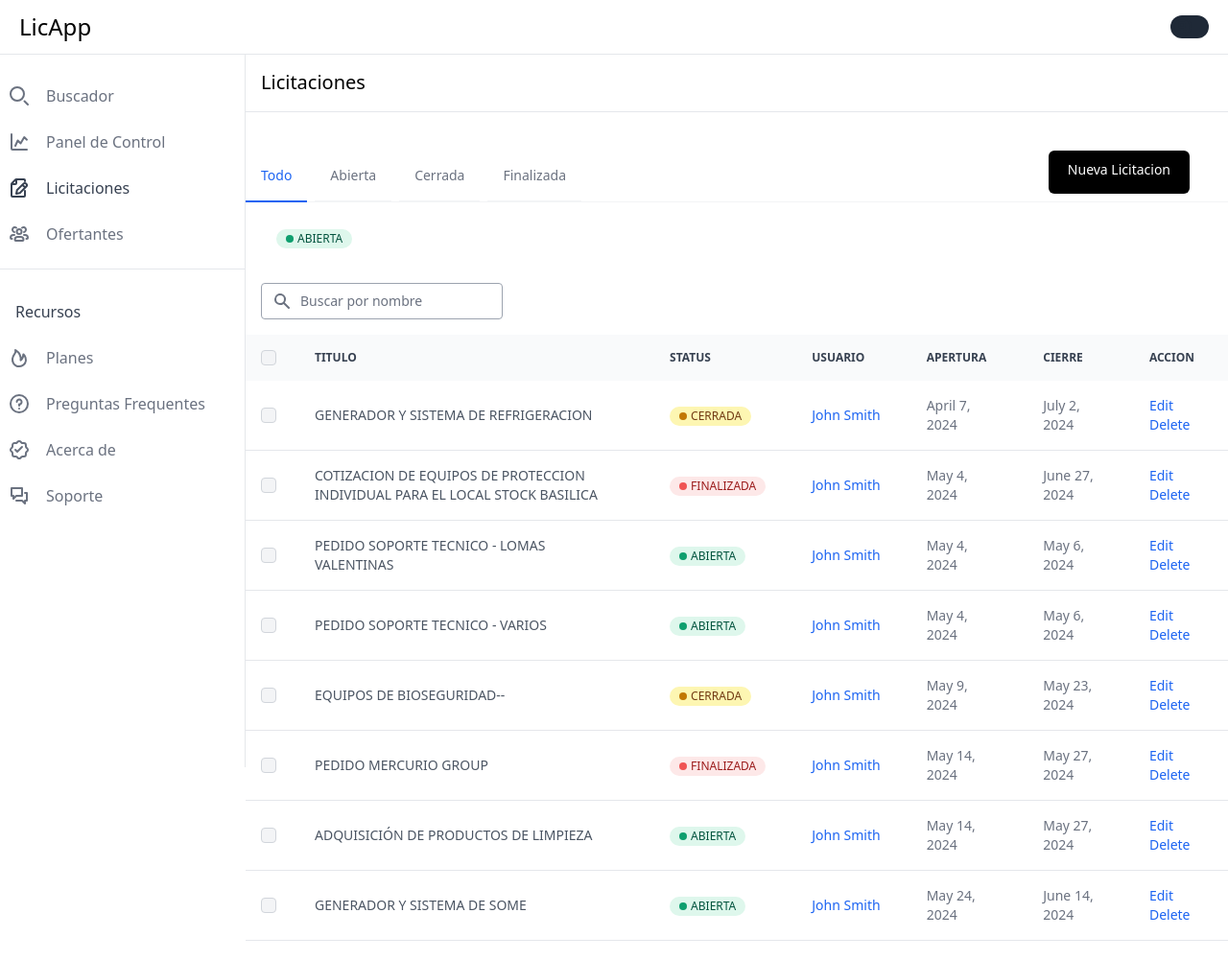
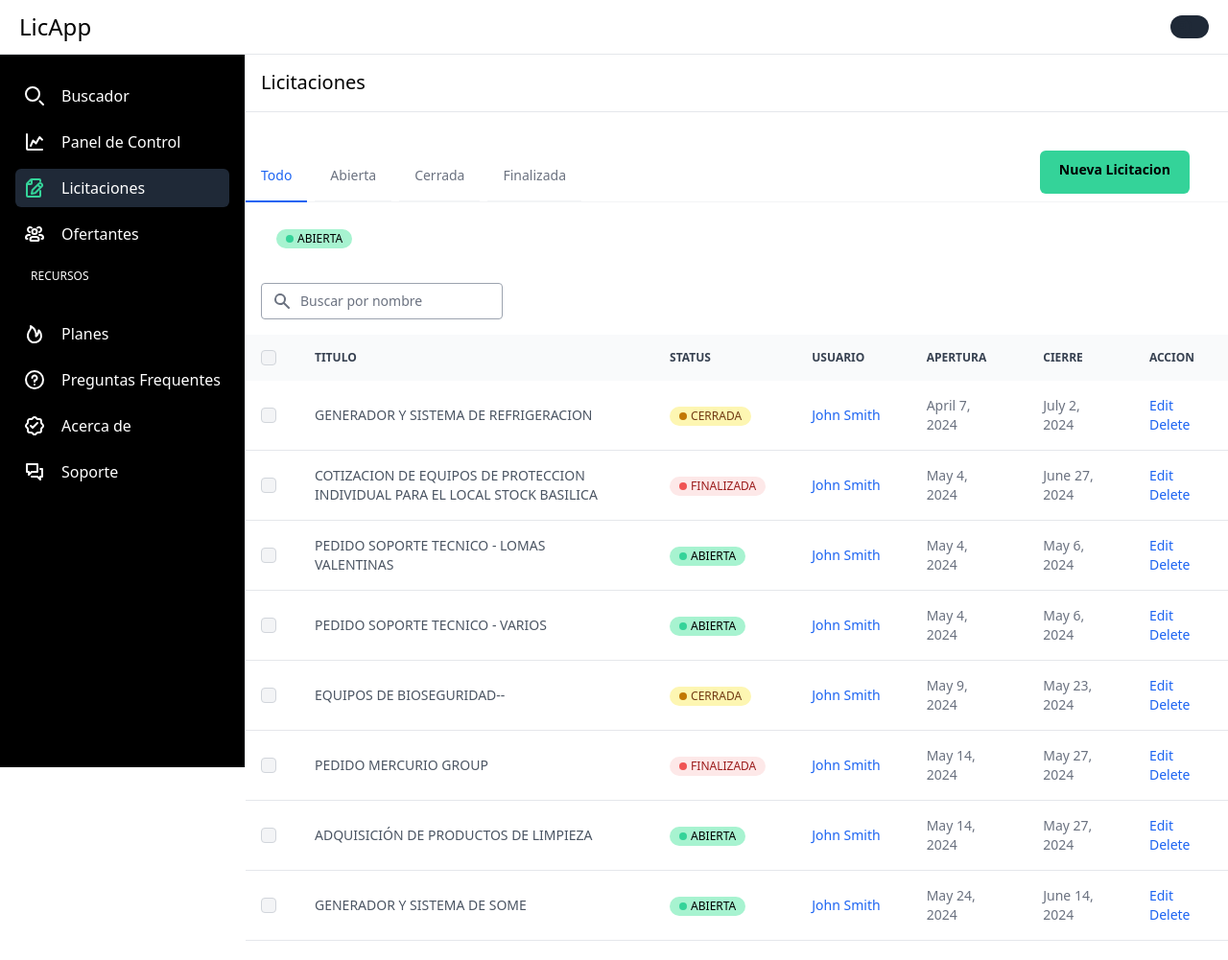
Before and after one commit to Paolovg95/licitappusers, a Django app: template templates/read_licitaciones.html in a window 1280 px wide. Shown: the whole page at 96% size. Run offline with Django 4.2, Linux system fonts and the light colour scheme; data comes from the database, SQL or seed files in the repository; tables that the repository leaves empty hold one stand-in row (values such as "Sample post"); the template is opened without the code that fills it: values that come from a table or form of the project are taken from there, most other values are stand-ins (such as "Sample title", 1, 10 or a date in 2020); parts of the project's set-up code (start-up, migrations or seed data) failed here and were passed over; some libraries are stand-ins or nearby versions.

Commit message:
Templates styles refactor

```diff
--- a/static/sidebar/js/sidebar.js
+++ b/static/sidebar/js/sidebar.js
@@ -3,8 +3,7 @@ for (let link of links) {
   let link_value = link.attributes['data-active'].value
   let exists = document.querySelector(`[id*="${link_value}-body-container"]`)
   if (exists !== null) {
-    link.classList.replace("text-gray-500", "text-gray-700")
-    link.classList.add("bg-teal-50")
-    link.firstElementChild.classList.add("text-teal-400")
+    link.classList.replace("hover:bg-gray-800", "bg-gray-800")
+    link.firstElementChild.classList.add("text-emerald-400")
   }
 }
--- a/static/src/output.css
+++ b/static/src/output.css
@@ -1639,8 +1639,8 @@ input:checked + .toggle-bg {
   border-right-width: 1px;
 }
 
-.border-t {
-  border-top-width: 1px;
+.border-b-4 {
+  border-bottom-width: 4px;
 }
 
 .border-solid {
@@ -1749,6 +1759,71 @@ input:checked + .toggle-bg {
 .bg-yellow-500 {
   --tw-bg-opacity: 1;
   background-color: rgb(194 120 3 / var(--tw-bg-opacity));
+}
+
+.bg-gray-900 {
+  --tw-bg-opacity: 1;
+  background-color: rgb(17 24 39 / var(--tw-bg-opacity));
+}
+
+.bg-green-400 {
+  --tw-bg-opacity: 1;
+  background-color: rgb(49 196 141 / var(--tw-bg-opacity));
+}
+
+.bg-lime-400 {
+  --tw-bg-opacity: 1;
+  background-color: rgb(163 230 53 / var(--tw-bg-opacity));
+}
+
+.bg-lime-500 {
+  --tw-bg-opacity: 1;
+  background-color: rgb(132 204 22 / var(--tw-bg-opacity));
+}
+
+.bg-lime-600 {
+  --tw-bg-opacity: 1;
+  background-color: rgb(101 163 13 / var(--tw-bg-opacity));
+}
+
+.bg-green-300 {
+  --tw-bg-opacity: 1;
+  background-color: rgb(132 225 188 / var(--tw-bg-opacity));
+}
+
+.bg-lime-300 {
+  --tw-bg-opacity: 1;
+  background-color: rgb(190 242 100 / var(--tw-bg-opacity));
+}
+
+.bg-lime-700 {
+  --tw-bg-opacity: 1;
+  background-color: rgb(77 124 15 / var(--tw-bg-opacity));
+}
+
+.bg-green-700 {
+  --tw-bg-opacity: 1;
+  background-color: rgb(4 108 78 / var(--tw-bg-opacity));
+}
+
+.bg-emerald-300 {
+  --tw-bg-opacity: 1;
+  background-color: rgb(110 231 183 / var(--tw-bg-opacity));
+}
+
+.bg-emerald-400 {
+  --tw-bg-opacity: 1;
+  background-color: rgb(52 211 153 / var(--tw-bg-opacity));
+}
+
+.bg-gray-700 {
+  --tw-bg-opacity: 1;
+  background-color: rgb(55 65 81 / var(--tw-bg-opacity));
+}
+
+.bg-emerald-200 {
+  --tw-bg-opacity: 1;
+  background-color: rgb(167 243 208 / var(--tw-bg-opacity));
 }
 
 .p-1 {
@@ -2015,6 +2095,31 @@ input:checked + .toggle-bg {
 .text-yellow-800 {
   --tw-text-opacity: 1;
   color: rgb(114 59 19 / var(--tw-text-opacity));
+}
+
+.text-lime-500 {
+  --tw-text-opacity: 1;
+  color: rgb(132 204 22 / var(--tw-text-opacity));
+}
+
+.text-black {
+  --tw-text-opacity: 1;
+  color: rgb(0 0 0 / var(--tw-text-opacity));
+}
+
+.text-green-300 {
+  --tw-text-opacity: 1;
+  color: rgb(132 225 188 / var(--tw-text-opacity));
+}
+
+.text-emerald-300 {
+  --tw-text-opacity: 1;
+  color: rgb(110 231 183 / var(--tw-text-opacity));
+}
+
+.text-emerald-400 {
+  --tw-text-opacity: 1;
+  color: rgb(52 211 153 / var(--tw-text-opacity));
 }
 
 .opacity-0 {
@@ -2075,10 +2180,6 @@ input:checked + .toggle-bg {
   transition-duration: 150ms;
 }
 
-.delay-100 {
-  transition-delay: 100ms;
-}
-
 .delay-150 {
   transition-delay: 150ms;
 }
--- a/tailwind.config.js
+++ b/tailwind.config.js
@@ -2,10 +2,12 @@
 module.exports = {
   content: [
     './templates/**/*.html',
+    './static/**/**/*.js',
     './licitaciones/forms.py',
     './node_modules/flowbite/**/*.js'
   ],
   theme: {
+
     opacity: {
       '0': '0',
       '20': '0.2',
--- a/templates/partials/sidebar.html
+++ b/templates/partials/sidebar.html
@@ -4,7 +4,7 @@
       <div class="flex items-center justify-start rtl:justify-end">
         <button data-drawer-target="logo-sidebar" data-drawer-toggle="logo-sidebar" aria-controls="logo-sidebar"
           type="button"
-          class="inline-flex items-center p-2 text-sm text-gray-500 rounded-lg sm:hidden hover:bg-blue-100 focus:outline-none focus:ring-2 focus:ring-gray-200 dark:text-gray-500 dark:hover:bg-gray-700 dark:focus:ring-gray-600">
+          class="inline-flex items-center p-2 text-sm text-gray-500 rounded-lg sm:hidden hover:bg-blue-100 focus:outline-none focus:ring-2 focus:ring-gray-200 dark:text-gray-500 dark:hover:bg-gray-800 dark:focus:ring-gray-600">
           <span class="sr-only">Open sidebar</span>
           <svg class="w-6 h-6 mr-4" aria-hidden="true" fill="text-gray-500" viewBox="0 0 20 20"
             xmlns="http://www.w3.org/2000/svg">
@@ -72,15 +72,15 @@
 </nav>
 
 <aside id="logo-sidebar"
-  class="fixed top-0 left-0 z-40 w-64 h-screen pt-20 transition-transform -translate-x-full bg-white border-r border-gray-200 sm:translate-x-0"
+  class="fixed top-0 left-0 z-40 w-64 h-screen pt-20 transition-transform -translate-x-full bg-black border-r border-gray-200 sm:translate-x-0"
   aria-label="Sidebar">
-  <div class="h-full pb-4 overflow-y-auto bg-white">
+  <div class="h-full px-4 pb-4 overflow-y-auto bg-black">
     <ul class="space-y-2 font-medium">
       <li>
         <a href="{% url 'buscador' %}"
           data-active="buscador"
-          class="flex transition delay-100 items-center p-2 text-gray-500 hover:bg-gray-50 group">
-          <svg class="w-6 h-6 mr-4 transition duration-75 group-hover:text-teal-400" aria-hidden="true" xmlns="http://www.w3.org/2000/svg" width="24"
+          class="flex transition delay-50 rounded-md items-center p-2 text-white hover:bg-gray-800 group">
+          <svg class="w-6 h-6 mr-4 transition duration-75 group-hover:text-emerald-400" aria-hidden="true" xmlns="http://www.w3.org/2000/svg" width="24"
             height="24" fill="none" viewBox="0 0 24 24">
             <path stroke="currentColor" stroke-linecap="round" stroke-width="2"
               d="m21 21-3.5-3.5M17 10a7 7 0 1 1-14 0 7 7 0 0 1 14 0Z" />
@@ -91,8 +91,8 @@
       <li>
         <a href="{% url 'panel' %}"
           data-active="panel"
-          class="flex transition delay-100 items-center p-2 text-gray-500 hover:bg-gray-50 group">
-          <svg class="w-6 h-6 mr-4 transition duration-75 group-hover:text-teal-400" aria-hidden="true" xmlns="http://www.w3.org/2000/svg" width="24"
+          class="flex transition delay-50 rounded-md items-center p-2 text-white hover:bg-gray-800 group">
+          <svg class="w-6 h-6 mr-4 transition duration-75 group-hover:text-emerald-400" aria-hidden="true" xmlns="http://www.w3.org/2000/svg" width="24"
             height="24" fill="none" viewBox="0 0 24 24">
             <path stroke="currentColor" stroke-linecap="round" stroke-linejoin="round" stroke-width="2"
               d="M4 4v15a1 1 0 0 0 1 1h15M8 16l2.5-5.5 3 3L17.273 7 20 9.667" />
@@ -103,8 +103,8 @@
       <li>
         <a href="{% url 'licitaciones' %}"
           data-active="licitaciones"
-          class="flex transition delay-100 items-center p-2 text-gray-500 hover:bg-gray-50 group">
-          <svg class="w-6 h-6 mr-4 transition duration-75 group-hover:text-teal-400" aria-hidden="true" xmlns="http://www.w3.org/2000/svg" width="24"
+          class="flex transition delay-50 rounded-md items-center p-2 text-white hover:bg-gray-800 group">
+          <svg class="w-6 h-6 mr-4 transition duration-75 group-hover:text-emerald-400" aria-hidden="true" xmlns="http://www.w3.org/2000/svg" width="24"
             height="24" fill="none" viewBox="0 0 24 24">
             <path stroke="currentColor" stroke-linecap="round" stroke-linejoin="round" stroke-width="2"
               d="M18 5V4a1 1 0 0 0-1-1H8.914a1 1 0 0 0-.707.293L4.293 7.207A1 1 0 0 0 4 7.914V20a1 1 0 0 0 1 1h12a1 1 0 0 0 1-1v-5M9 3v4a1 1 0 0 1-1 1H4m11.383.772 2.745 2.746m1.215-3.906a2.089 2.089 0 0 1 0 2.953l-6.65 6.646L9 17.95l.739-3.692 6.646-6.646a2.087 2.087 0 0 1 2.958 0Z" />
@@ -115,8 +115,8 @@
       <li>
         <a href="{% url 'ofertantes' %}"
           data-active="ofertantes"
-          class="flex transition delay-100 items-center p-2 text-gray-500 hover:bg-gray-50 group">
-          <svg class="w-6 h-6 mr-4 transition duration-75 group-hover:text-teal-400 dark:text-gray-500" aria-hidden="true" xmlns="http://www.w3.org/2000/svg" width="24"
+          class="flex transition delay-50 rounded-md items-center p-2 text-white hover:bg-gray-800 group">
+          <svg class="w-6 h-6 mr-4 transition duration-75 group-hover:text-emerald-400" aria-hidden="true" xmlns="http://www.w3.org/2000/svg" width="24"
             height="24" fill="none" viewBox="0 0 24 24">
             <path stroke="currentColor" stroke-linecap="round" stroke-width="2"
               d="M4.5 17H4a1 1 0 0 1-1-1 3 3 0 0 1 3-3h1m0-3.05A2.5 2.5 0 1 1 9 5.5M19.5 17h.5a1 1 0 0 0 1-1 3 3 0 0 0-3-3h-1m0-3.05a2.5 2.5 0 1 0-2-4.45m.5 13.5h-7a1 1 0 0 1-1-1 3 3 0 0 1 3-3h3a3 3 0 0 1 3 3 1 1 0 0 1-1 1Zm-1-9.5a2.5 2.5 0 1 1-5 0 2.5 2.5 0 0 1 5 0Z" />
@@ -125,13 +125,13 @@
         </a>
       </li>
     </ul>
-    <ul class="pt-4 mt-4 space-y-2 font-medium border-t border-gray-200">
-      <p class="m-4 text-gray-700">Recursos</p>
+    <p class="m-4 text-xs text-white">RECURSOS</p>
+    <ul class="pt-4 mt-4 space-y-2 text-base font-medium">
       <li>
         <a href="#"
           aria-selected="false"
-          class="flex transition delay-100 items-center p-2 text-gray-500 hover:bg-gray-50 group">
-          <svg class="w-6 h-6 mr-4 transition duration-75 group-hover:text-teal-400 dark:text-white" aria-hidden="true" xmlns="http://www.w3.org/2000/svg" width="24"
+          class="flex transition delay-50 rounded-md items-center p-2 text-white hover:bg-gray-800 group">
+          <svg class="w-6 h-6 mr-4 transition duration-75 group-hover:text-emerald-400" aria-hidden="true" xmlns="http://www.w3.org/2000/svg" width="24"
             height="24" fill="none" viewBox="0 0 24 24">
             <path stroke="currentColor" stroke-linecap="round" stroke-linejoin="round" stroke-width="2"
               d="M18.122 17.645a7.185 7.185 0 0 1-2.656 2.495 7.06 7.06 0 0 1-3.52.853 6.617 6.617 0 0 1-3.306-.718 6.73 6.73 0 0 1-2.54-2.266c-2.672-4.57.287-8.846.887-9.668A4.448 4.448 0 0 0 8.07 6.31 4.49 4.49 0 0 0 7.997 4c1.284.965 6.43 3.258 5.525 10.631 1.496-1.136 2.7-3.046 2.846-6.216 1.43 1.061 3.985 5.462 1.754 9.23Z" />
@@ -142,8 +142,8 @@
       <li>
         <a href="#"
           aria-selected="false"
-          class="flex transition delay-100 items-center p-2 text-gray-500 hover:bg-gray-50 group">
-          <svg class="w-6 h-6 mr-4 transition duration-75 group-hover:text-teal-400 dark:text-white" aria-hidden="true" xmlns="http://www.w3.org/2000/svg" width="24"
+          class="flex transition delay-50 rounded-md items-center p-2 text-white hover:bg-gray-800 group">
+          <svg class="w-6 h-6 mr-4 transition duration-75 group-hover:text-emerald-400" aria-hidden="true" xmlns="http://www.w3.org/2000/svg" width="24"
             height="24" fill="none" viewBox="0 0 24 24">
             <path stroke="currentColor" stroke-linecap="round" stroke-linejoin="round" stroke-width="2"
               d="M9.529 9.988a2.502 2.502 0 1 1 5 .191A2.441 2.441 0 0 1 12 12.582V14m-.01 3.008H12M21 12a9 9 0 1 1-18 0 9 9 0 0 1 18 0Z" />
@@ -154,8 +154,8 @@
       <li x-transition.duration.500ms>
         <a href="#"
           aria-selected="false"
-          class="flex transition delay-100 items-center p-2 text-gray-500 hover:bg-gray-50 group">
-          <svg class="w-6 h-6 mr-4 transition duration-75 group-hover:text-teal-400 dark:text-white" aria-hidden="true" xmlns="http://www.w3.org/2000/svg" width="24"
+          class="flex transition delay-50 rounded-md items-center p-2 text-white hover:bg-gray-800 group">
+          <svg class="w-6 h-6 mr-4 transition duration-75 group-hover:text-emerald-400" aria-hidden="true" xmlns="http://www.w3.org/2000/svg" width="24"
             height="24" fill="none" viewBox="0 0 24 24">
             <path stroke="currentColor" stroke-linecap="round" stroke-linejoin="round" stroke-width="2"
               d="m8.032 12 1.984 1.984 4.96-4.96m4.55 5.272.893-.893a1.984 1.984 0 0 0 0-2.806l-.893-.893a1.984 1.984 0 0 1-.581-1.403V7.04a1.984 1.984 0 0 0-1.984-1.984h-1.262a1.983 1.983 0 0 1-1.403-.581l-.893-.893a1.984 1.984 0 0 0-2.806 0l-.893.893a1.984 1.984 0 0 1-1.403.581H7.04A1.984 1.984 0 0 0 5.055 7.04v1.262c0 .527-.209 1.031-.581 1.403l-.893.893a1.984 1.984 0 0 0 0 2.806l.893.893c.372.372.581.876.581 1.403v1.262a1.984 1.984 0 0 0 1.984 1.984h1.262c.527 0 1.031.209 1.403.581l.893.893a1.984 1.984 0 0 0 2.806 0l.893-.893a1.985 1.985 0 0 1 1.403-.581h1.262a1.984 1.984 0 0 0 1.984-1.984V15.7c0-.527.209-1.031.581-1.403Z" />
@@ -166,8 +166,8 @@
       <li>
         <a href="#"
           aria-selected="true"
-          class="flex transition delay-100 items-center p-2 text-gray-500 hover:bg-gray-50 group">
-          <svg class="w-6 h-6 mr-4 transition duration-75 group-hover:text-teal-400 dark:text-white" aria-hidden="true" xmlns="http://www.w3.org/2000/svg" width="24"
+          class="flex transition delay-50 rounded-md items-center p-2 text-white hover:bg-gray-800 group">
+          <svg class="w-6 h-6 mr-4 transition duration-75 group-hover:text-emerald-400" aria-hidden="true" xmlns="http://www.w3.org/2000/svg" width="24"
             height="24" fill="none" viewBox="0 0 24 24">
             <path stroke="currentColor" stroke-linecap="round" stroke-linejoin="round" stroke-width="2"
               d="M9 17h6l3 3v-3h2V9h-2M4 4h11v8H9l-3 3v-3H4V4Z" />
--- a/templates/partials/table_licitaciones.html
+++ b/templates/partials/table_licitaciones.html
@@ -2,8 +2,8 @@
   {% if status %}
     {% if status == 'OPEN' %}
       <span
-        class="inline-flex items-center bg-green-100 text-green-800 text-xs font-medium px-2.5 py-0.5 rounded-full dark:bg-green-900 dark:text-green-300">
-        <span class="w-2 h-2 me-1 bg-green-500 rounded-full"></span>
+        class="inline-flex items-center bg-emerald-200 text-black text-xs font-medium px-2.5 py-0.5 rounded-full">
+        <span class="w-2 h-2 me-1 bg-emerald-400 rounded-full"></span>
         ABIERTA
       </span>
     {% elif status == 'CLOSED' %}
@@ -21,8 +21,8 @@
     {% endif %}
   {% else %}
     <span
-      class="inline-flex items-center bg-green-100 text-green-800 text-xs font-medium px-2.5 py-0.5 rounded-full dark:bg-green-900 dark:text-green-300">
-      <span class="w-2 h-2 me-1 bg-green-500 rounded-full"></span>
+      class="inline-flex items-center bg-emerald-200 text-black text-xs font-medium px-2.5 py-0.5 rounded-full dark:bg-green-900 dark:text-green-300">
+      <span class="w-2 h-2 me-1 bg-emerald-400 rounded-full"></span>
       ABIERTA
     </span>
     <span
@@ -100,8 +100,8 @@
           <td class="px-6 py-4">
                 {% if licitacion.status == 'OPEN' %}
                 <span
-                  class="inline-flex items-center bg-green-100 text-green-800 text-xs font-medium px-2.5 py-0.5 rounded-full dark:bg-green-900 dark:text-green-300">
-                  <span class="w-2 h-2 me-1 bg-green-500 rounded-full"></span>
+                  class="inline-flex items-center bg-emerald-200 text-black text-xs font-medium px-2.5 py-0.5 rounded-full dark:bg-green-900 dark:text-green-300">
+                  <span class="w-2 h-2 me-1 bg-emerald-400 rounded-full"></span>
                   ABIERTA
                 </span>
                 {% elif licitacion.status == 'CLOSED' %}
--- a/templates/read_licitaciones.html
+++ b/templates/read_licitaciones.html
@@ -6,11 +6,11 @@
     <div class="flex flex-wrap justify-between">
       <ul class="flex justify-end -mb-px text-sm font-medium text-center"
         id="licitaciones-tab"
-        data-tabs-active-classes="transition duration-600 text-gray-700 border-teal-400"
+        data-tabs-active-classes="transition duration-600 text-black border-emerald-400"
         data-tabs-inactive-classes="transition duration-600 text-gray-500 border-gray-200"
         data-tabs-toggle="#licitaciones-tab-content" role="tablist">
         <li class="me-2" role="presentation">
-          <button class="inline-block p-4 border-b-2 rounded-t-lg hover:text-teal-700 hover:border-teal-300"
+          <button class="inline-block p-4 border-b-2 rounded-t-lg"
             hx-get="/licitaciones"
             hx-replace-url="true"
             hx-trigger="click"
@@ -27,7 +27,7 @@
             hx-trigger="click"
             hx-target="#open-licitaciones-container"
             hx-swap="innerHTML"
-            class="inline-block p-4 border-b-2 rounded-t-lg hover:text-teal-700 hover:border-teal-300"
+            class="inline-block p-4 border-b-2 rounded-t-lg hover:text-emerald-700 hover:border-emerald-400"
             id="open-licitaciones-tab" data-tabs-target="#open-licitaciones-container" type="button" role="tab" aria-controls="open-licitaciones-tab"
             aria-selected="false">Abierta</button>
         </li>
@@ -38,7 +38,7 @@
             hx-trigger="click"
             hx-target="#closed-licitaciones-container"
             hx-swap="innerHTML"
-            class="inline-block p-4 border-b-2 rounded-t-lg hover:text-teal-700 hover:border-teal-300"
+            class="inline-block p-4 border-b-2 rounded-t-lg hover:text-emerald-700 hover:border-emerald-400"
             id="closed-licitaciones-tab" data-tabs-target="#closed-licitaciones-container" type="button" role="tab" aria-controls="closed-licitaciones-tab"
             aria-selected="false">Cerrada</button>
         </li>
@@ -49,7 +49,7 @@
             hx-trigger="click"
             hx-target="#finished-licitaciones-container"
             hx-swap="innerHTML"
-            class="inline-block p-4 border-b-2 rounded-t-lg hover:text-teal-700 hover:border-teal-300"
+            class="inline-block p-4 border-b-2 rounded-t-lg hover:text-emerald-700 hover:border-emerald-400"
             id="finished-licitaciones-tab" data-tabs-target="#finished-licitaciones-container" type="button" role="tab" aria-controls="finished-licitaciones-tab"
             aria-selected="false">Finalizada</button>
         </li>
@@ -57,7 +57,7 @@
     </div>
     <button
       type="button"
-      class="transition flex justify-end font-bold text-white ease-in-out delay-150 hover:scale-110 duration-300 mt-5 sm:mt-0 bg-black font-medium rounded-md text-sm px-5 py-2.5 text-center mx-10 mb-2"
+      class="transition flex justify-end font-bold text-black ease-in-out delay-150 hover:scale-110 duration-300 mt-5 sm:mt-0 bg-emerald-400 rounded-md text-sm px-5 py-2.5 text-center mx-10 mb-2"
       ><a href="{% url 'create_licitacion' %}">Nueva Licitacion</a>
     </button>
   </div>
```
Also changed, not shown: other parts of static/src/output.css (+80 -0 lines).
